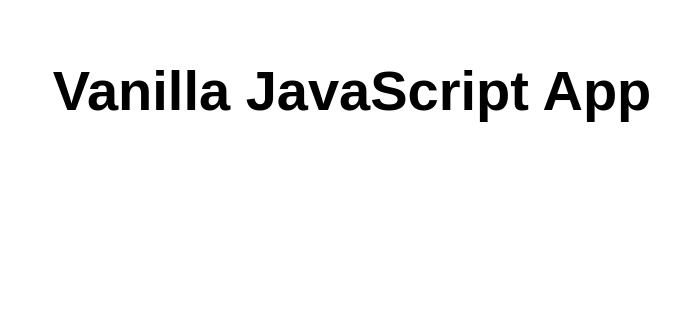
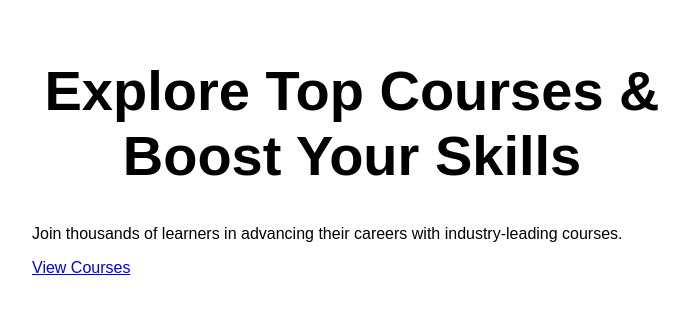
Before and after one commit to VanshikaGY/Cclab3, a website: page src/index.html in a window 1280 px wide. Shown: the whole page, without its empty margins (288-977 px from the left). Drawn offline with Linux system fonts and the light colour scheme.

Commit message:
"Updated landing page content"

```diff
--- a/src/index.html
+++ b/src/index.html
@@ -5,12 +5,14 @@
   <meta charset="UTF-8">
   <meta name="viewport" content="width=device-width, initial-scale=1.0">
   <link rel="stylesheet" href="styles.css">
-  <title>Vanilla JavaScript App</title>
+  <title>Online Learning Hub | Learn Anytime, Anywhere</title>
 </head>
 
 <body>
   <main>
-    <h1>Vanilla JavaScript App</h1>
+    <h1>Explore Top Courses & Boost Your Skills</h1>
+    <p>Join thousands of learners in advancing their careers with industry-leading courses.</p>
+    <a href="courses.html" class="cta-button">View Courses</a>
   </main>
 </body>
 
```
